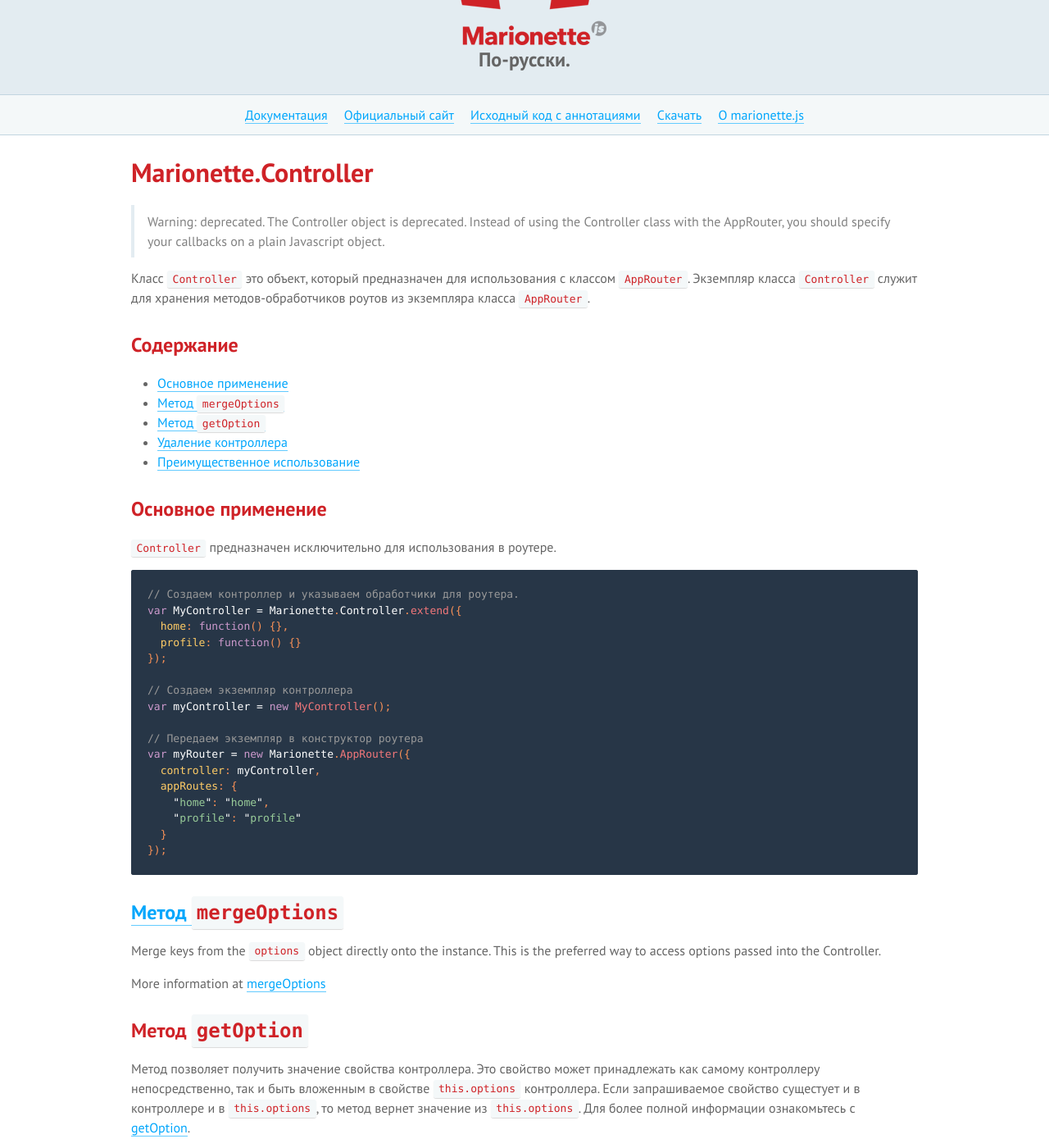
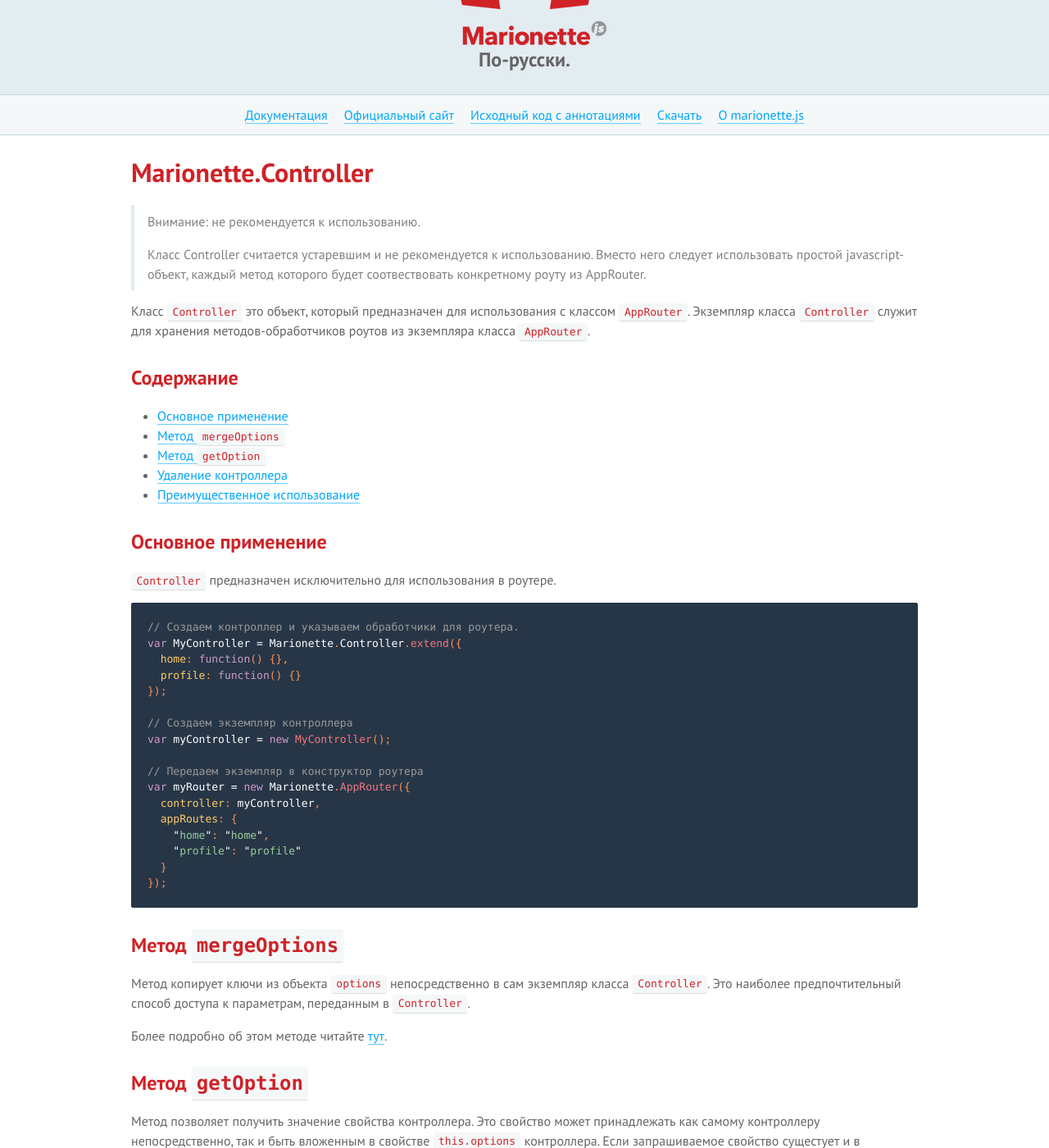
Before and after one commit to sadcitizen/marionettejs.ru, a Jekyll site: the page built from _posts/2014-04-01-controller.md, in a window 1280 px wide and 1400 px high, scrolled down 211 px. Shown: the whole window at 82% size. Built offline with Jekyll 4.4.1, drawn with Linux system fonts in a browser that asks for light colours; some web fonts are replaced; Markdown is read by kramdown in place of the engine named in the settings; some of the changed text lies outside the part shown.

Commit message:
update ru/Controller

````diff
--- a/_includes/translation/ru/marionette.controller.md
+++ b/_includes/translation/ru/marionette.controller.md
@@ -1,5 +1,7 @@
-> Warning: deprecated. The Controller object is deprecated. Instead of using the Controller
-> class with the AppRouter, you should specify your callbacks on a plain Javascript object.
+> Внимание: не рекомендуется к использованию.
+>
+> Класс Controller считается устаревшим и не рекомендуется к использованию. Вместо него следует использовать простой javascript-объект, каждый метод которого
+> будет соотвествовать конкретному роуту из AppRouter.
 
 Класс `Controller` это объект, который предназначен для использования с классом `AppRouter`. Экземпляр класса `Controller` служит для хранения методов-обработчиков роутов из экземпляра класса `AppRouter`.
 
@@ -35,17 +37,16 @@
 });
 ```
 
-## <a name="mergeoptions"> Метод `mergeOptions`
+## <a name="mergeoptions"></a> Метод `mergeOptions`
 
-Merge keys from the `options` object directly onto the instance. This is the preferred way to access options
-passed into the Controller.
+Метод копирует ключи из объекта `options` непосредственно в сам экземпляр класса `Controller`. Это наиболее предпочтительный способ доступа к параметрам, переданным в `Controller`.
 
-More information at [mergeOptions](../functions/#marionettemergeoptions)
+Более подробно об этом методе читайте [тут](../functions/#marionettemergeoptions).
 
 ## <a name="get-option"></a> Метод `getOption`
 
 Метод позволяет получить значение свойства контроллера. Это свойство может принадлежать как самому контроллеру непосредственно, так и быть вложенным в свойстве `this.options` контроллера. Если запрашиваемое свойство сущестует и в контроллере и в `this.options`, то метод вернет значение из `this.options`.
-Для более полной информации ознакомьтесь с [getOption](../functions/#marionettegetoption).
+Более подробно об этом методе читайте [тут](../functions/#marionettegetoption).
 
 ## <a name="destroying-a-controller"></a> Удаление контроллера
 
````
Also changed, not shown: _posts/2014-02-10-behaviors.md (+1 -1 lines).
